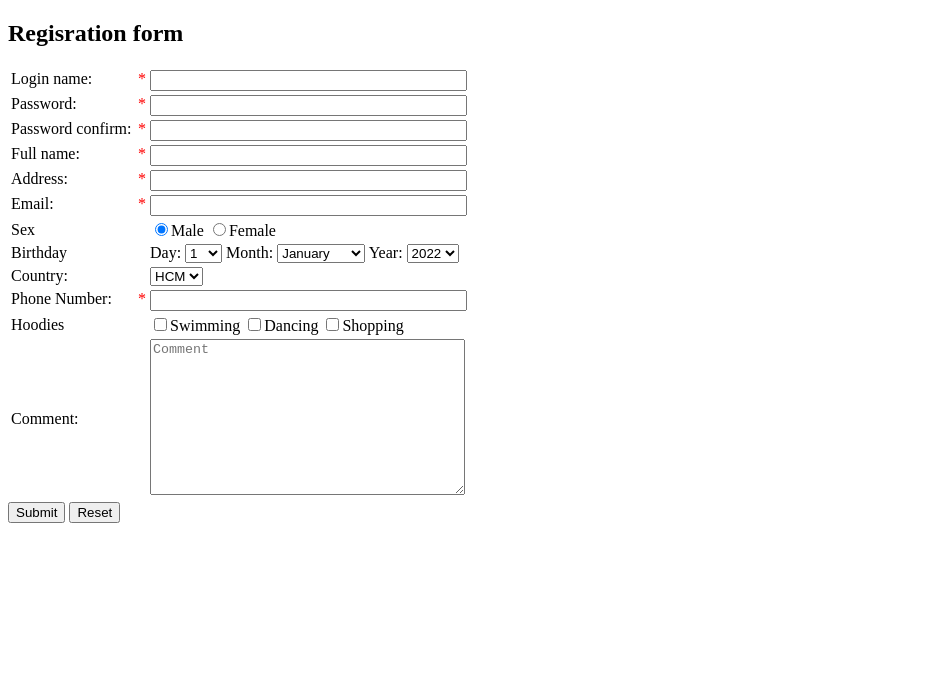
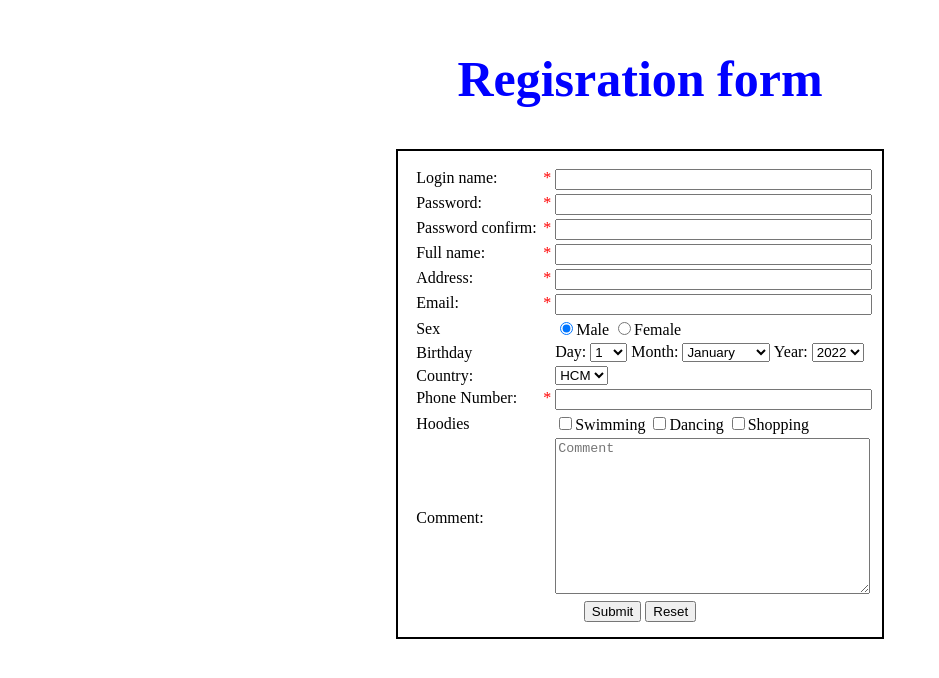
Before and after one commit to hotuankiet98/fpt_pretest_2, a plain HTML site: page src/register.html in a window 1280 px wide. Shown: the whole page, without its empty margins (0-939 px from the left). Drawn offline with nearby package versions, Linux system fonts and the light colour scheme.

Commit message:
change css

```diff
--- a/css/register.css
+++ b/css/register.css
@@ -8,3 +8,19 @@
     justify-content:space-between;
     width: 135px;
 }
+#button-id{
+    text-align: center;
+}
+.register-info{
+    display: flex;
+    flex-direction: column;
+    align-items: center;
+}
+h2{
+    font-size:50px;
+    color:blue;
+}
+.registerForm{
+    padding:15px;
+    border: 2px solid;
+}
--- a/src/register.html
+++ b/src/register.html
@@ -11,6 +11,7 @@
     <form class="register-info" onsubmit="return submitInfo()">
         <h2>Regisration form</h2>
         <div class="registerForm">
+        <div>
             <table>
                 <tr>
                     <td class="label-input">Login name:<span class="icon-valid" id="valid-username" style="color:red">*</span></td>
@@ -91,7 +92,8 @@
                     </td>
                 </tr>
             </table>
-            <div id="button_id">
+        </div>
+            <div id="button-id">
                 <input class="input-button-item" type="submit">
                 <input class="input-button-item" type="reset">
             </div>
```
